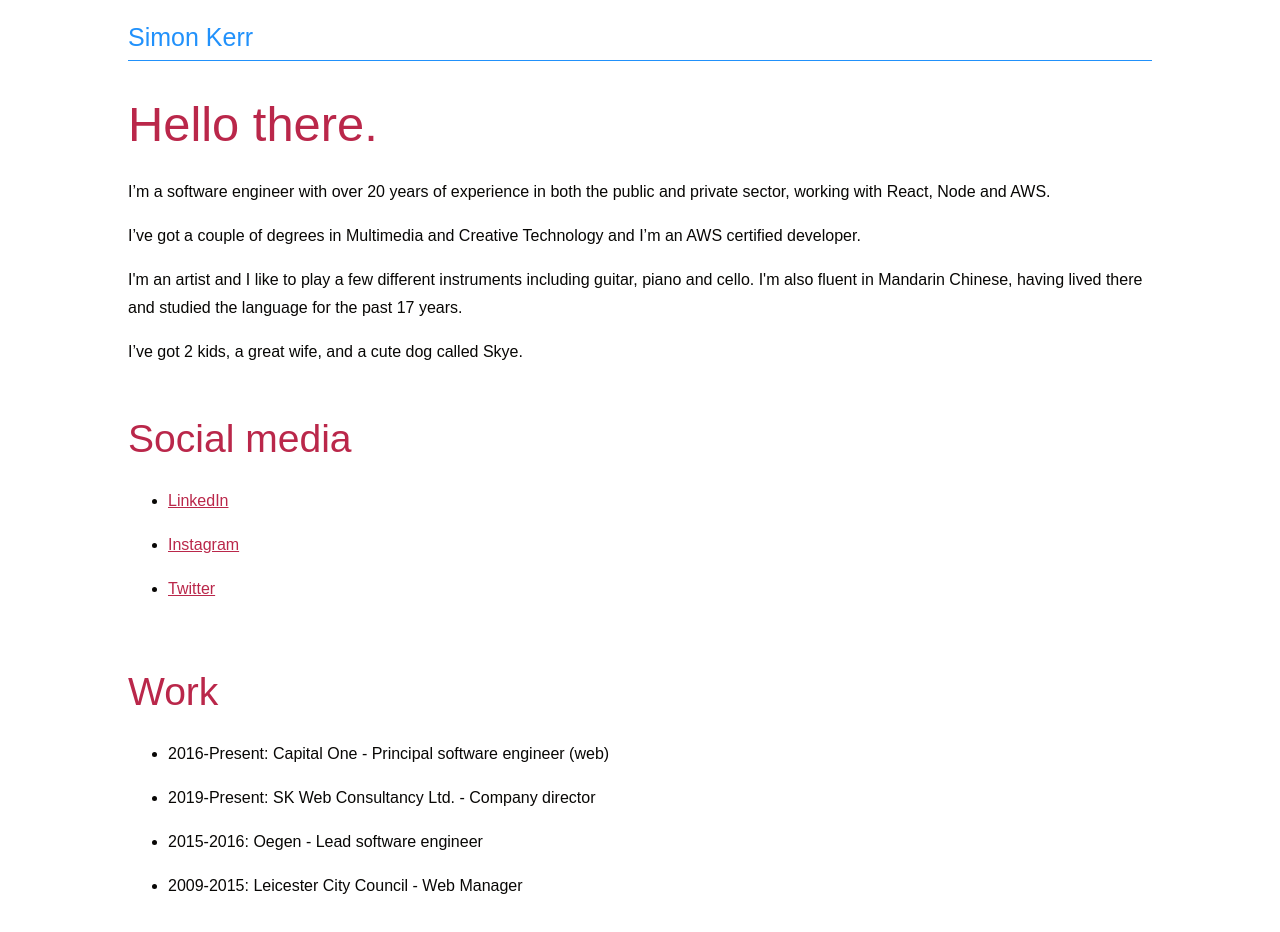
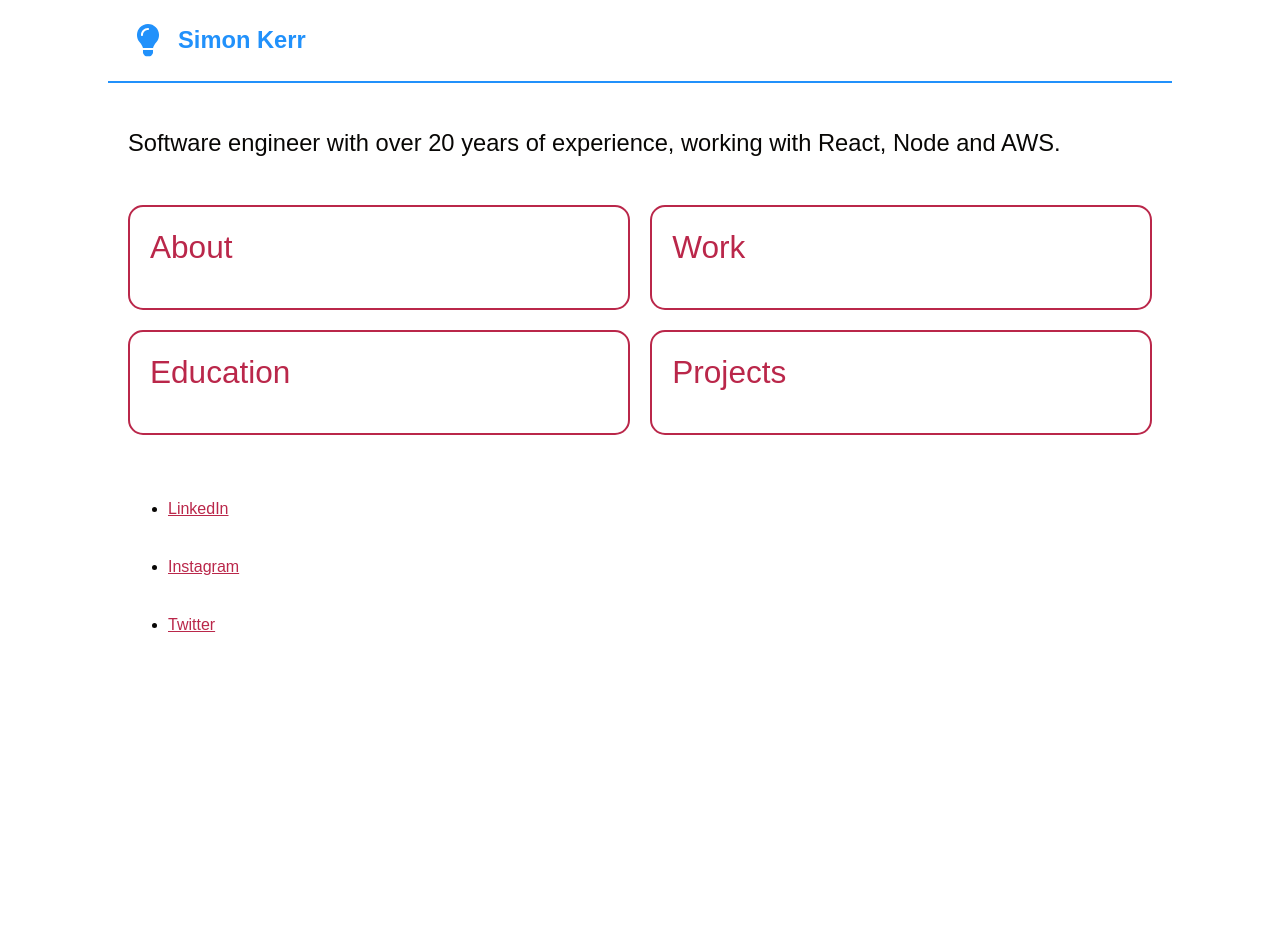
Before and after one commit to simonpkerr/simonpkerr.github.io, a Gatsby site: page / in a window 1280 px wide. After the commit the page ends 800 px from the top, so only its background shows below. Built offline with nearby package versions, Linux system fonts and the light colour scheme; Gatsby itself is replaced by a stand-in of ours; a web font is replaced by a local one.

Commit message:
add card content

```diff
--- a/package.json
+++ b/package.json
@@ -7,10 +7,12 @@
   "dependencies": {
     "babel-plugin-styled-components": "^1.11.1",
     "fontsource-abeezee": "^3.0.9",
+    "framer-motion": "^2.9.4",
     "gatsby": "^2.24.79",
     "gatsby-image": "^2.4.21",
     "gatsby-plugin-offline": "^3.2.33",
     "gatsby-plugin-react-helmet": "^3.3.14",
+    "gatsby-plugin-react-svg": "^3.0.0",
     "gatsby-plugin-sharp": "^2.6.42",
     "gatsby-plugin-styled-components": "^3.3.14",
     "gatsby-source-filesystem": "^2.3.34",
@@ -20,6 +22,7 @@
     "react": "^16.12.0",
     "react-dom": "^16.12.0",
     "react-helmet": "^6.1.0",
+    "react-lottie-player": "^1.0.2",
     "styled-components": "^5.2.0",
     "styled-system": "^5.1.5"
   },
--- /dev/null
+++ b/src/components/box.js
@@ -0,0 +1,11 @@
+import styled from "styled-components"
+import { display, flex, layout, space } from "styled-system"
+
+const Box = styled.div`
+  ${display}
+  ${layout}
+  ${flex}
+  ${space}
+`
+
+export default Box
--- /dev/null
+++ b/src/components/cardContainer/index.js
@@ -0,0 +1,193 @@
+import React, { useState } from "react"
+import { AnimateSharedLayout, AnimatePresence, motion } from "framer-motion"
+import styled, { css } from "styled-components"
+import Heading from "../heading"
+import Paragraph from "../paragraph"
+import ListItem from "../listItem"
+import CloseButton from "../closeButton"
+import Box from "../box"
+
+const content = {
+  about: (
+    <>
+      <Paragraph>
+        I&rsquo;ve worked for over 20 years in both the public and private
+        sector, working with React, Node, AWS, Umbraco, Hubspot, and a load of
+        other stuff.
+      </Paragraph>
+      <Paragraph>
+        I&rsquo;ve got a couple of degrees in Multimedia and Creative Technology
+        and I&rsquo;m an AWS certified developer.
+      </Paragraph>
+      <Paragraph>
+        I'm an artist and I like to play a few different instruments including
+        guitar, piano and cello. I'm also fluent in Mandarin Chinese, having
+        lived there and studied the language for the past 17 years.
+      </Paragraph>
+      <Paragraph>
+        I&rsquo;ve got 2 kids, a great wife, and a cute dog called Skye.
+      </Paragraph>
+    </>
+  ),
+  work: (
+    <ul>
+      <ListItem>
+        2016-Present: Capital One - Principal software engineer (web)
+      </ListItem>
+      <ListItem>
+        2019-Present: SK Web Consultancy Ltd. - Company director
+      </ListItem>
+      <ListItem>2015-2016: Oegen - Lead software engineer</ListItem>
+      <ListItem>2009-2015: Leicester City Council - Web Manager</ListItem>
+    </ul>
+  ),
+}
+
+const Wrapper = styled.ul`
+  ${({ theme: { space } }) => css`
+    display: flex;
+    flex-wrap: wrap;
+    justify-content: space-between;
+    padding: ${space.medium} 0;
+    position: relative;
+  `}
+`
+
+// const stateStyles = ({ disabled, theme: { colors } }) =>
+//   disabled
+//     ? css`
+//         cursor: default;
+//         opacity: 0.3;
+//       `
+//     : css`
+//         cursor: pointer;
+//         &:hover {
+//           background-color: ${colors.secondary2};
+//           border: 0.2rem solid ${colors.secondary3};
+//           h2 {
+//             color: ${colors.primary2};
+//           }
+//         }
+//       `
+
+const MiniCard = styled(motion.li)`
+  ${({ theme: { space, colors } }) => css`
+    background-color: white;
+    list-style-type: none;
+    z-index: 1;
+    border: 0.2rem solid ${colors.primary3};
+    padding: ${space.medium} ${space.large} ${space.large} ${space.medium};
+    margin-bottom: ${space.medium};
+    width: 49%;
+    box-sizing: border-box;
+    border-radius: 1.5rem;
+    cursor: pointer;
+    &:hover {
+      border: 0.2rem solid ${colors.primary1};
+      h2 {
+        color: ${colors.primary1};
+      }
+    }
+  `}
+`
+
+const Card = styled(motion.div)`
+  ${({ theme: { space, colors, breakpoints } }) => css`
+    /* display: flex;
+    flex-wrap: wrap; */
+    z-index: 3;
+    background: white;
+    padding: ${space.medium};
+    border-radius: 2rem;
+    border: 0.2rem solid ${colors.primary1};
+    width: 100%;
+    box-shadow: 0 0 2rem 0 rgba(0, 0, 0, 0.3);
+    ${breakpoints.tabletMin} {
+      width: 70rem;
+    }
+  `}
+`
+
+const CardModal = styled(motion.div)`
+  display: flex;
+  position: absolute;
+  place-content: center;
+  place-items: center;
+  left: 0;
+  top: 0;
+  width: 100%;
+  height: 100%;
+`
+
+const CardBg = styled(motion.div)`
+  ${({ theme: { colors } }) => css`
+    background-color: ${colors.primary2};
+    z-index: 2;
+    position: fixed;
+    width: 100%;
+    height: 100%;
+    opacity: 0.5;
+  `}
+`
+
+const bgVariants = {
+  hidden: { opacity: 0 },
+  visible: { opacity: 0.5 },
+}
+
+const CardContainer = () => {
+  const items = [
+    { id: 1, title: "About", content: content.about },
+    { id: 2, title: "Work", content: content.work },
+    { id: 3, title: "Education", content: "" },
+    { id: 4, title: "Projects", content: "" },
+  ]
+  const [selectedId, setSelectedId] = useState(null)
+  const selectedItem = items.find(x => x.id === selectedId)
+  return (
+    <>
+      <AnimateSharedLayout type="crossfade">
+        <Wrapper>
+          {items.map(item => (
+            <MiniCard
+              key={item.id}
+              layoutId={item.id}
+              onClick={() => setSelectedId(item.id)}
+            >
+              <Heading as="h2" m={0} textAlign="left">
+                {item.title}
+              </Heading>
+            </MiniCard>
+          ))}
+        </Wrapper>
+
+        <AnimatePresence>
+          {selectedId && (
+            <CardModal>
+              <Card layoutId={selectedId}>
+                <Heading as="h2" mt={0}>
+                  {selectedItem.title}
+                </Heading>
+                <Box w="100%">{selectedItem.content}</Box>
+                <CloseButton
+                  display="flex"
+                  ml="auto"
+                  onClick={() => setSelectedId(null)}
+                  title="close"
+                />
+              </Card>
+              <CardBg
+                onClick={() => setSelectedId(null)}
+                // variants={bgVariants}
+                // initial="hidden"
+                // animate="visible"
+              />
+            </CardModal>
+          )}
+        </AnimatePresence>
+      </AnimateSharedLayout>
+    </>
+  )
+}
+
+export default CardContainer
--- /dev/null
+++ b/src/components/closeButton/index.js
@@ -0,0 +1,23 @@
+import React from "react"
+import styled from "styled-components"
+import { display, space, flex } from "styled-system"
+import Icon from "./icon.inline.svg"
+
+const StyledButton = styled.button`
+  appearance: none;
+  border: 0;
+  background: 0;
+  outline: 0;
+  cursor: pointer;
+  ${space}
+  ${flex}
+  ${display}
+`
+
+const CloseButton = props => (
+  <StyledButton {...props}>
+    <Icon />
+  </StyledButton>
+)
+
+export default CloseButton
--- a/src/components/header.js
+++ b/src/components/header.js
@@ -2,24 +2,31 @@ import { Link } from "gatsby"
 import PropTypes from "prop-types"
 import React from "react"
 import styled, { css } from "styled-components"
+import LightBulb from "./lightBulb"
 
 const InnerWrapper = styled.div`
-  ${({ theme: { components } }) => components.layout}
+  ${({ theme: { components, colors } }) => css`
+    ${components.layout}
+    border-bottom: .2rem solid ${colors.primary1};
+    display: flex;
+    align-items: center;
+  `}
 `
 
 const SiteTitle = styled(Link)`
-  ${({ theme: { fontSizes, colors } }) => css`
+  ${({ theme: { fontSizes, colors, space } }) => css`
     color: ${colors.primary1};
-    display: block;
-    border-bottom: 1px solid ${colors.primary1};
     text-decoration: none;
-    font-size: ${fontSizes.medium};
+    font-size: ${fontSizes.large};
+    padding-left: ${space.small};
+    font-weight: 900;
   `}
 `
 
 const Header = ({ siteTitle }) => (
   <header>
     <InnerWrapper>
+      <LightBulb />
       <SiteTitle to="/">{siteTitle}</SiteTitle>
     </InnerWrapper>
   </header>
--- /dev/null
+++ b/src/components/heading.js
@@ -0,0 +1,13 @@
+import styled, { css } from "styled-components"
+import { typography as ssTypography, space } from "styled-system"
+
+const Heading = styled.h1`
+  ${({ as, theme: { typography } }) => css`
+    ${typography.heading}
+    ${typography[as]}
+    ${ssTypography}
+    ${space}
+  `}
+`
+
+export default Heading
--- /dev/null
+++ b/src/components/lightBulb/index.js
@@ -0,0 +1,14 @@
+import React from "react"
+import Lottie from "react-lottie-player"
+import data from "./data.json"
+
+const LightBulb = () => (
+  <Lottie
+    loop={false}
+    animationData={data}
+    play
+    style={{ width: 40, height: 40 }}
+  />
+)
+
+export default LightBulb
--- a/src/components/listItem.js
+++ b/src/components/listItem.js
@@ -1,8 +1,9 @@
 import styled, { css } from "styled-components"
 
 const ListItem = styled.li`
-  ${({ theme: { space } }) => css`
+  ${({ theme: { space, typography } }) => css`
     padding: 0 0 ${space.small} 0;
+    ${typography.default}
   `}
 `
 
--- /dev/null
+++ b/src/components/paragraph.js
@@ -0,0 +1,11 @@
+import styled, { css } from "styled-components"
+import { typography as ssTypography } from "styled-system"
+
+const Paragraph = styled.p`
+  ${({ theme: { typography } }) => css`
+    ${typography.default}
+    ${ssTypography}
+  `}
+`
+
+export default Paragraph
--- a/src/components/theme.js
+++ b/src/components/theme.js
@@ -19,6 +19,9 @@ breakpoints.mobile = `${breakpoints[0]}px`
 breakpoints.tablet = `${breakpoints[1]}px`
 breakpoints.desktop = `${breakpoints[2]}px`
 breakpoints.lgDesktop = `${breakpoints[3]}px`
+breakpoints.mobileMin = `@media screen and (min-width:${breakpoints.mobile})`
+breakpoints.tabletMin = `@media screen and (min-width:${breakpoints.tablet})`
+breakpoints.desktopMin = `@media screen and (min-width:${breakpoints.desktop})`
 
 const space = {
   small: "1rem",
@@ -30,17 +33,18 @@ const components = {
   layout: css`
     margin: 0 auto;
     max-width: ${breakpoints.desktop};
-    padding: ${space.small} ${space.medium};
+    padding: ${space.medium};
   `,
 }
 
 const fontSizes = [
-  "0.8rem",
-  "1.25rem",
-  "1.563rem",
-  "1.953rem",
-  "2.441",
-  "3.052",
+  "0.75rem",
+  "1.333rem",
+  "1.777rem",
+  "2.369rem",
+  "3.157rem",
+  "4.209rem",
+  "1.6rem",
 ]
 fontSizes.xSmall = fontSizes[0]
 fontSizes.small = fontSizes[1]
@@ -48,18 +52,43 @@ fontSizes.medium = fontSizes[2]
 fontSizes.large = fontSizes[3]
 fontSizes.xLarge = fontSizes[4]
 fontSizes.xxLarge = fontSizes[5]
+fontSizes.default = fontSizes[6]
 
-export default {
-  colors,
-  breakpoints,
-  components,
-  space,
-  fontSizes,
+const typography = {
+  default: css`
+    font-size: ${fontSizes.default};
+    line-height: 1.75;
+    color: ${colors.primary2};
+    margin: ${space.medium} 0;
+  `,
+  heading: css`
+    margin: 3rem 0 1.38rem;
+    font-family: "ABeeZee", sans-serif;
+    font-weight: 400;
+    line-height: 1.3;
+    color: ${colors.primary3};
+  `,
+  h1: css`
+    margin-top: 0;
+    font-size: ${fontSizes.xxLarge};
+  `,
+  h2: css`
+    font-size: ${fontSizes.xLarge};
+  `,
+  h3: css`
+    font-size: ${fontSizes.large};
+  `,
+  h4: css`
+    font-size: ${fontSizes.medium};
+  `,
+  h5: css`
+    font-size: ${fontSizes.small};
+  `,
 }
 
 export const GlobalStyles = createGlobalStyle`
   html {
-    font-size: 100%;
+    font-size: 62.5%;
   }
 
   body {
@@ -79,16 +108,29 @@ export const GlobalStyles = createGlobalStyle`
 
   h1 {
     margin-top: 0;
-    font-size: 3.052rem;
+    font-size: ${fontSizes.xxLarge};
   }
 
-  h2 {font-size: 2.441rem;}
+  h2 {font-size: ${fontSizes.xLarge};}
 
-  h3 {font-size: 1.953rem;}
+  h3 {font-size: ${fontSizes.large};}
 
-  h4 {font-size: 1.563rem;}
+  h4 {font-size: ${fontSizes.medium};}
 
-  h5 {font-size: 1.25rem;}
+  h5 {font-size: ${fontSizes.small};}
 
-  small, .text_small {font-size: 0.8rem;}
+  small, .text_small {font-size: ${fontSizes.xSmall};}
+
+  p {
+    font-size: ${fontSizes.default}
+  }
 `
+
+export default {
+  colors,
+  breakpoints,
+  components,
+  space,
+  fontSizes,
+  typography,
+}
--- a/src/pages/index.js
+++ b/src/pages/index.js
@@ -1,28 +1,19 @@
 import React from "react"
 import A from "../components/a"
+import CardContainer from "../components/cardContainer"
 import Layout from "../components/layout"
 import ListItem from "../components/listItem"
+import Paragraph from "../components/paragraph"
 import SEO from "../components/seo"
 
 const IndexPage = () => (
   <Layout>
     <SEO title="Home" />
-    <h1>Hello there.</h1>
-    <p>
-      I&rsquo;m a software engineer with over 20 years of experience in both the
-      public and private sector, working with React, Node and AWS.
-    </p>
-    <p>
-      I&rsquo;ve got a couple of degrees in Multimedia and Creative Technology
-      and I&rsquo;m an AWS certified developer.
-    </p>
-    <p>
-      I'm an artist and I like to play a few different instruments including
-      guitar, piano and cello. I'm also fluent in Mandarin Chinese, having lived
-      there and studied the language for the past 17 years.
-    </p>
-    <p>I&rsquo;ve got 2 kids, a great wife, and a cute dog called Skye.</p>
-    <h2>Social media</h2>
+    <Paragraph fontSize="large">
+      Software engineer with over 20 years of experience, working with React,
+      Node and AWS.
+    </Paragraph>
+    <CardContainer />
     <ul>
       <ListItem>
         <A
@@ -43,17 +34,6 @@ const IndexPage = () => (
         </A>
       </ListItem>
     </ul>
-    <h2>Work</h2>
-    <ul>
-      <ListItem>
-        2016-Present: Capital One - Principal software engineer (web)
-      </ListItem>
-      <ListItem>
-        2019-Present: SK Web Consultancy Ltd. - Company director
-      </ListItem>
-      <ListItem>2015-2016: Oegen - Lead software engineer</ListItem>
-      <ListItem>2009-2015: Leicester City Council - Web Manager</ListItem>
-    </ul>
   </Layout>
 )
 
```
Also changed, not shown: gatsby-config.js (+8 -0 lines), src/components/lightBulb/animation-data.json (added, +1 -0 lines), src/components/lightBulb/data.json (added, +1 -0 lines), src/components/closeButton/icon.inline.svg (added), 1 other file.
